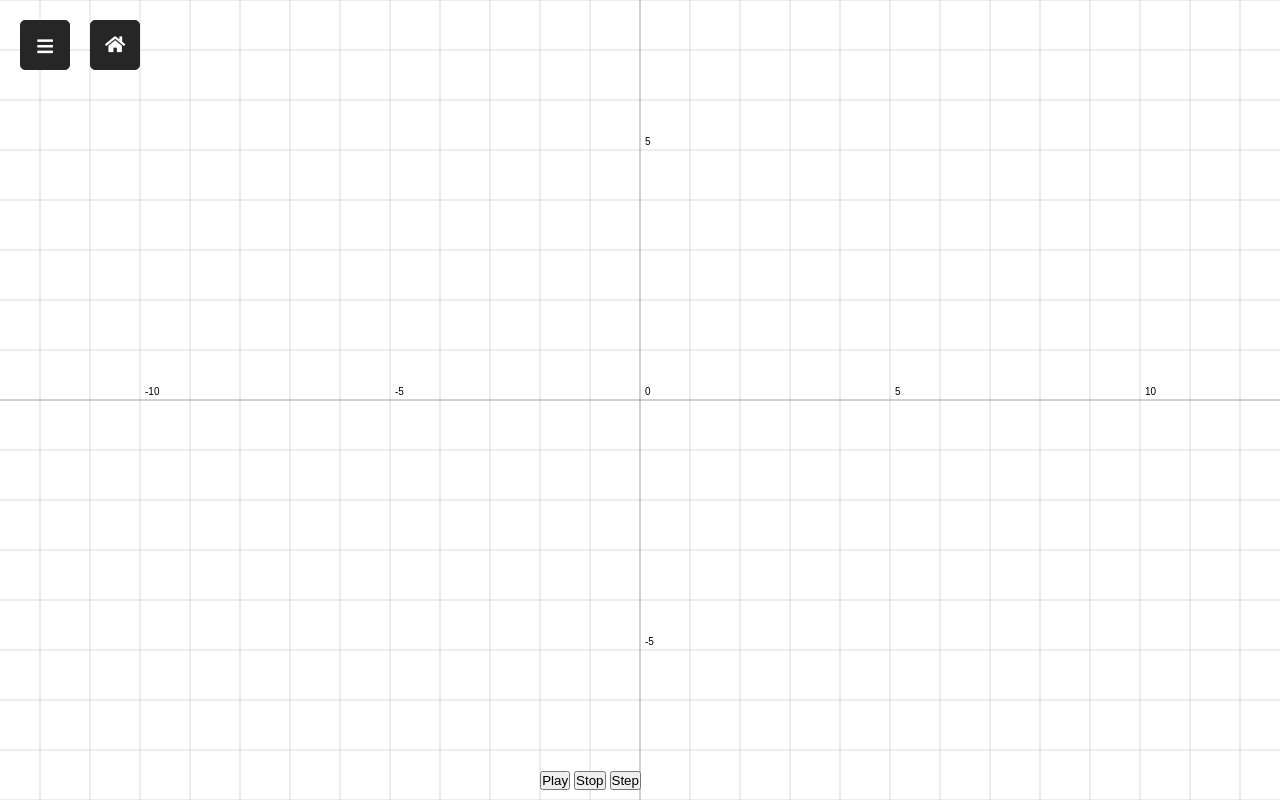
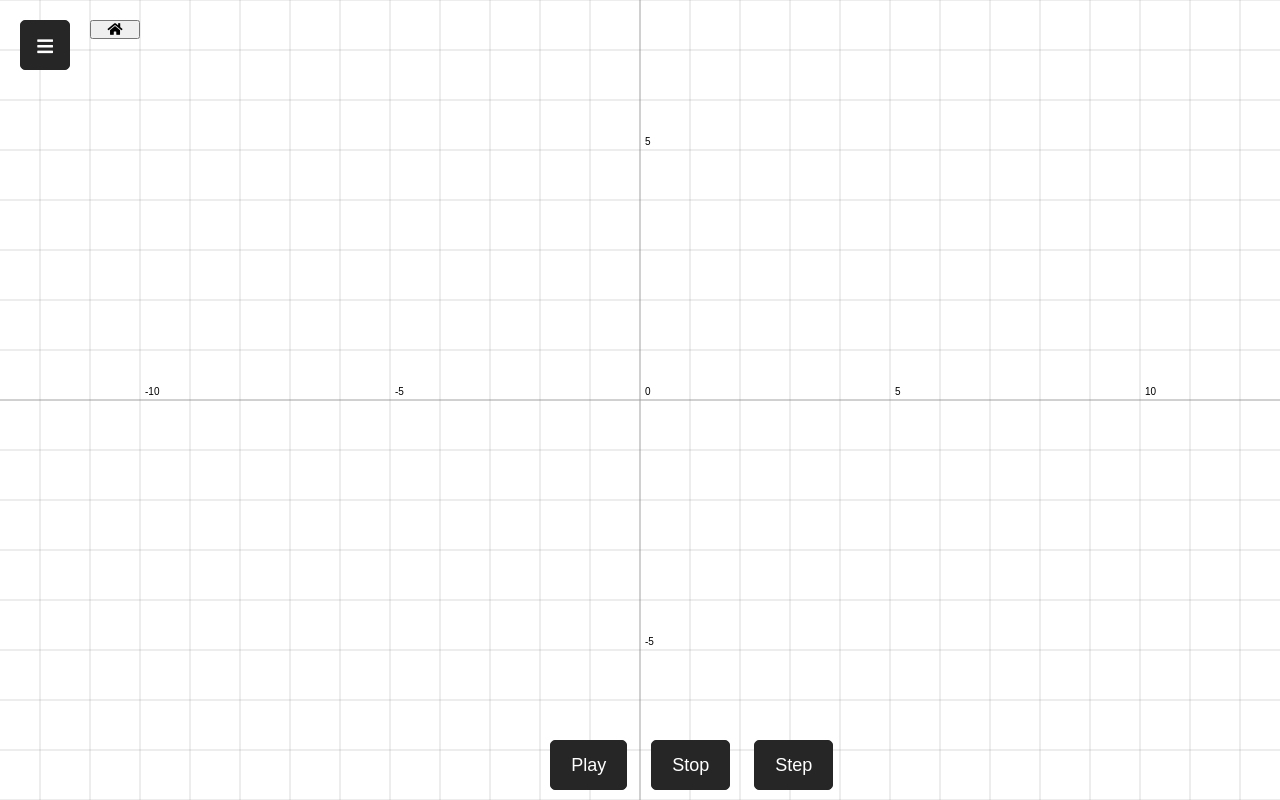
Before and after one commit to ggldnl/Path-Planning-Visualizer, a Flask app: page / in a window 1280 px wide. Run offline with Flask 3, Linux system fonts and the light colour scheme; data that the repository does not hold is empty.

Commit message:
updated new buttons style

```diff
--- a/static/styles/buttons.css
+++ b/static/styles/buttons.css
@@ -1,4 +1,4 @@
-button {
+.button {
 	margin: 0 10px;
 	padding: 10px 20px;
 	height: 50px;
--- a/template/index.html
+++ b/template/index.html
@@ -30,9 +30,9 @@
     </button>
 
     <div id="control-button-container">
-        <input type="button" id="playButton" value="Play" onclick="sendValue('play');" />
-        <input type="button" id="stopButton" value="Stop" onclick="sendValue('stop');" />
-        <input type="button" id="stepButton" value="Step" onclick="sendValue('step');" />
+        <input type="button" class="button" id="playButton" value="Play" onclick="sendValue('play');" />
+        <input type="button" class="button" id="stopButton" value="Stop" onclick="sendValue('stop');" />
+        <input type="button" class="button" id="stepButton" value="Step" onclick="sendValue('step');" />
 
         <!--
         <button class="button" id="playButton">Play</button>
```
